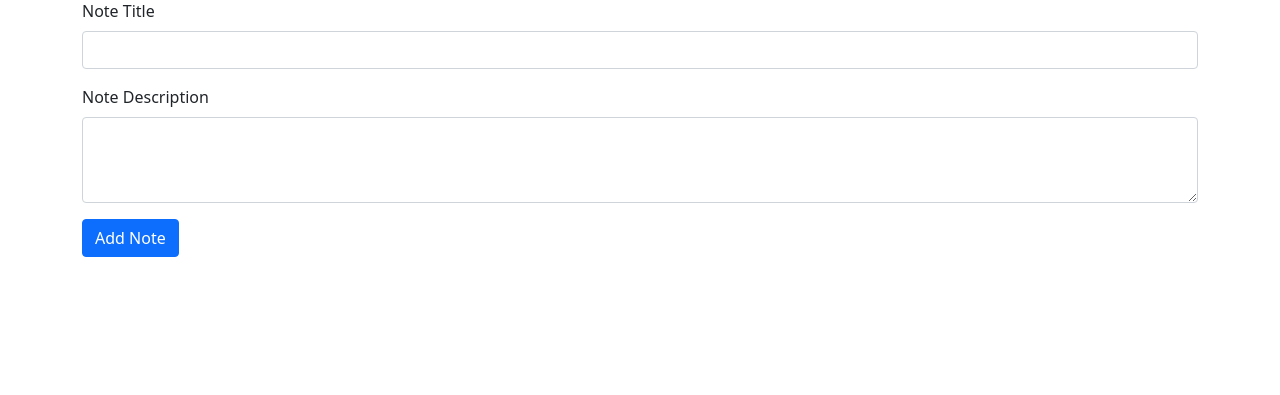
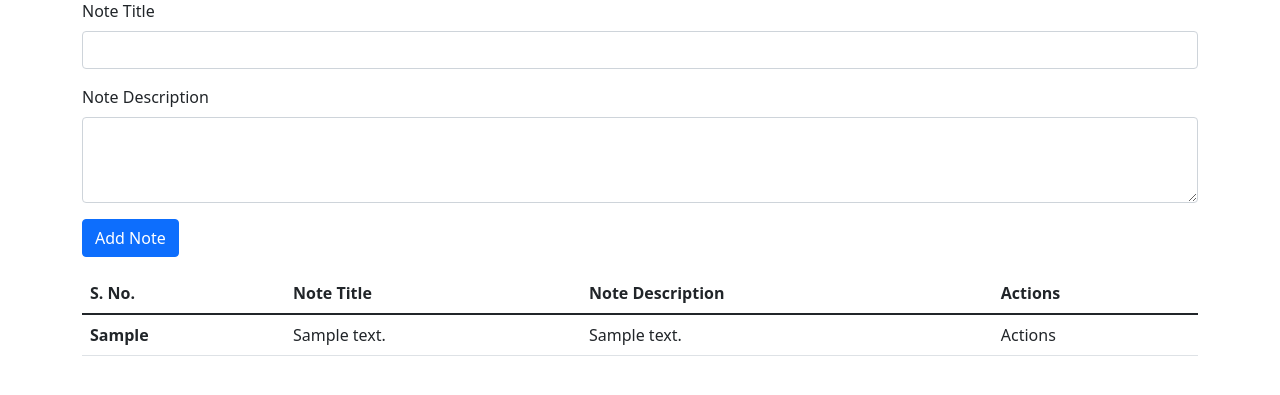
Before and after one commit to SubhanRaj/iNotes, a PHP site: page /iNotes/index.php in a window 1280 px wide. Shown: the part 119-514 px from the top of the page. Run offline with PHP 8.4, Linux system fonts and the light colour scheme; tables that the repository leaves empty or names only in its code hold one stand-in row (values such as "Sample post").

Commit message:
Basic note adding and displaying feature done

```diff
--- a/index.php
+++ b/index.php
@@ -1,3 +1,35 @@
+<?PHP
+// Connect to the database
+$servername = "localhost";
+$username = "root";
+$password = "";
+$databasename = "iNotes";
+// Create a connection
+
+$conn = mysqli_connect($servername, $username, $password, $databasename);
+
+// Die if connection was not successful
+if (!$conn) {
+    die("Sorry we failed to connect: " . mysqli_connect_error());
+}
+//
+// Inserting data in database
+
+if ($_SERVER['REQUEST_METHOD'] == 'POST') {
+    $title = $_POST["note_title"];
+    $desc = $_POST["note_desc"];
+    // SQL query to insert data in database
+    $sql = "INSERT INTO `notes` (`note_title`, `note_desc`) VALUES ('$title', '$desc')";
+    $result = mysqli_query($conn, $sql);
+    if ($result) {
+        // echo "The record has been inserted sucessfully<br>";
+        $insert = true;
+    } else {
+        echo "The record was not inserted sucessfull becaue of this error ---> " . mysqli_error($conn);
+    }
+}
+?>
+
 <!doctype html>
 <html lang="en">
 
@@ -7,8 +39,7 @@
     <meta name="viewport" content="width=device-width, initial-scale=1">
 
     <!-- Bootstrap CSS -->
-    <link href="https://cdn.jsdelivr.net/npm/bootstrap@5.1.3/dist/css/bootstrap.min.css" rel="stylesheet"
-        integrity="sha384-1BmE4kWBq78iYhFldvKuhfTAU6auU8tT94WrHftjDbrCEXSU1oBoqyl2QvZ6jIW3" crossorigin="anonymous">
+    <link href="https://cdn.jsdelivr.net/npm/bootstrap@5.1.3/dist/css/bootstrap.min.css" rel="stylesheet" integrity="sha384-1BmE4kWBq78iYhFldvKuhfTAU6auU8tT94WrHftjDbrCEXSU1oBoqyl2QvZ6jIW3" crossorigin="anonymous">
 
     <title>iNotes : A PHP CRUD Notes App</title>
 </head>
@@ -18,9 +49,7 @@
     <nav class="navbar navbar-expand-lg navbar-dark bg-dark">
         <div class="container-fluid">
             <a class="navbar-brand" href="#">iNotes : A PHP CRUD Notes App</a>
-            <button class="navbar-toggler" type="button" data-bs-toggle="collapse"
-                data-bs-target="#navbarSupportedContent" aria-controls="navbarSupportedContent" aria-expanded="false"
-                aria-label="Toggle navigation">
+            <button class="navbar-toggler" type="button" data-bs-toggle="collapse" data-bs-target="#navbarSupportedContent" aria-controls="navbarSupportedContent" aria-expanded="false" aria-label="Toggle navigation">
                 <span class="navbar-toggler-icon"></span>
             </button>
             <div class="collapse navbar-collapse" id="navbarSupportedContent">
@@ -45,30 +74,57 @@
     <!-- FOrm for taking notes -->
     <div class="container my-3">
         <h2>Add a Note</h2>
-        <form>
+        <form action="/iNotes/index.php" method="POST">
             <div class="mb-3">
                 <label for="note_title" class="form-label">Note Title</label>
                 <input type="text" class="form-control" id="note_title" name="note_title" aria-describedby="textHelp">
 
             </div>
             <div class="mb-3">
-                <label for="note_description" class="form-label">Note Description</label>
-                <textarea class="form-control" id="note_description" name="note_description" rows="3"
-                    cols="10"></textarea>
+                <label for="note_desc" class="form-label">Note Description</label>
+                <textarea class="form-control" id="note_desc" name="note_desc" rows="3" cols="10"></textarea>
             </div>
             <button type="submit" class="btn btn-primary">Add Note</button>
         </form>
     </div>
     <div class="container">
-        <?PHP
 
 
-        ?>
+
+        <table class="table">
+            <thead>
+                <tr>
+                    <th scope="col">S. No.</th>
+                    <th scope="col">Note Title</th>
+                    <th scope="col">Note Description</th>
+                    <th scope="col">Actions</th>
+                </tr>
+            </thead>
+            <tbody>
+                <?PHP
+
+                $sql = "SELECT * FROM `notes`";
+                $result = mysqli_query($conn, $sql);
+                $row;
+                while ($row = mysqli_fetch_assoc($result)) {
+                    echo "
+                <tr>
+                    <th scope='row'>" . $row['sno'] . "</th>
+                    <td>" . $row['note_title'] . "</td>
+                    <td>" . $row['note_desc'] . "</td>
+                    <td>Actions</td>
+                </tr>
+                ";
+                }
+                ?>
+
+            </tbody>
+        </table>
+
     </div>
 
 
-    <script src="https://cdn.jsdelivr.net/npm/bootstrap@5.1.3/dist/js/bootstrap.bundle.min.js"
-        integrity="sha384-ka7Sk0Gln4gmtz2MlQnikT1wXgYsOg+OMhuP+IlRH9sENBO0LRn5q+8nbTov4+1p" crossorigin="anonymous">
+    <script src="https://cdn.jsdelivr.net/npm/bootstrap@5.1.3/dist/js/bootstrap.bundle.min.js" integrity="sha384-ka7Sk0Gln4gmtz2MlQnikT1wXgYsOg+OMhuP+IlRH9sENBO0LRn5q+8nbTov4+1p" crossorigin="anonymous">
     </script>
 
 
```
